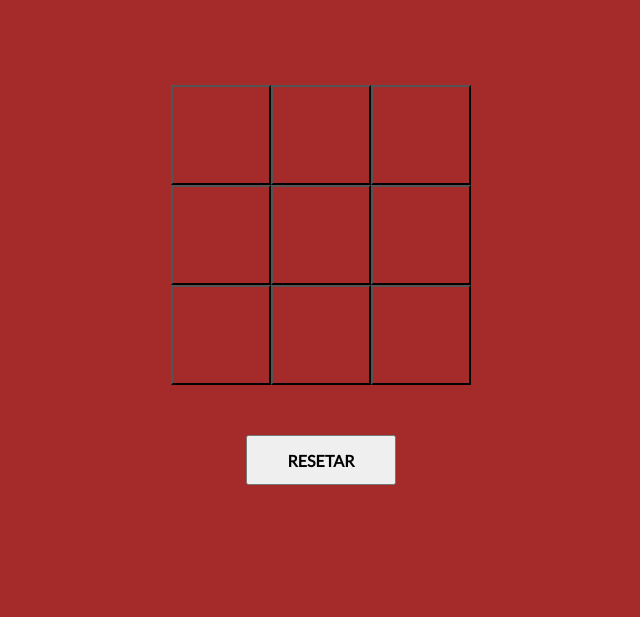
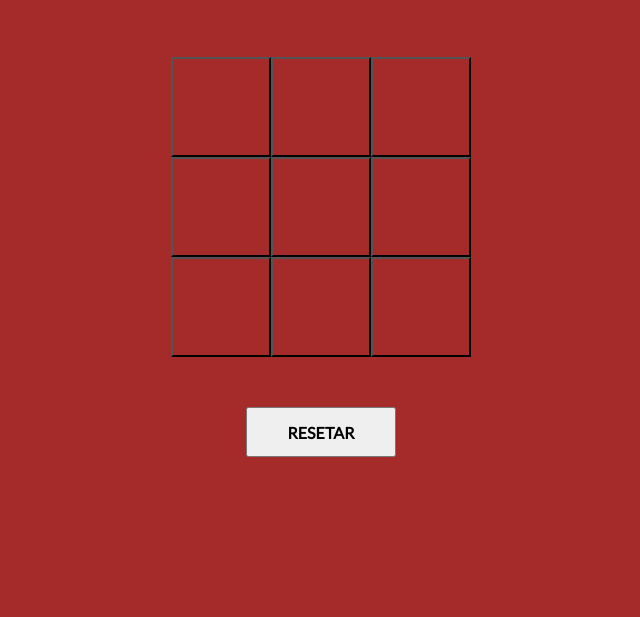
Before and after one commit to gustavoliveira94/jogo-da-velha, a plain HTML site: page index.html in a window 1280 px wide. Shown: the part 183-800 px from the top of the page, without its empty margins (319-959 px from the left). Drawn offline with Linux system fonts and the light colour scheme.

Commit message:
Alterção no css

```diff
--- a/css/app.css
+++ b/css/app.css
@@ -4,11 +4,13 @@
 }
 
 body {
-    padding: 10%;
+    padding-top: 100px;
     background-color: brown;
     text-align: center;
     color: #000000;
     font-family: lato;
+    display: grid;
+    justify-content: center;
 }
 
 button {
```
